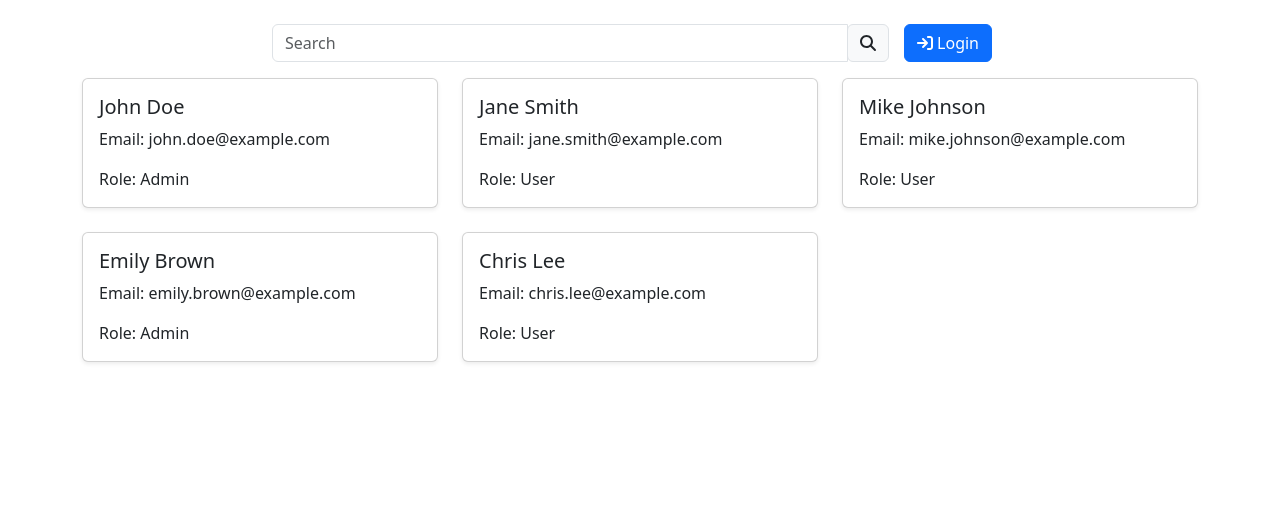
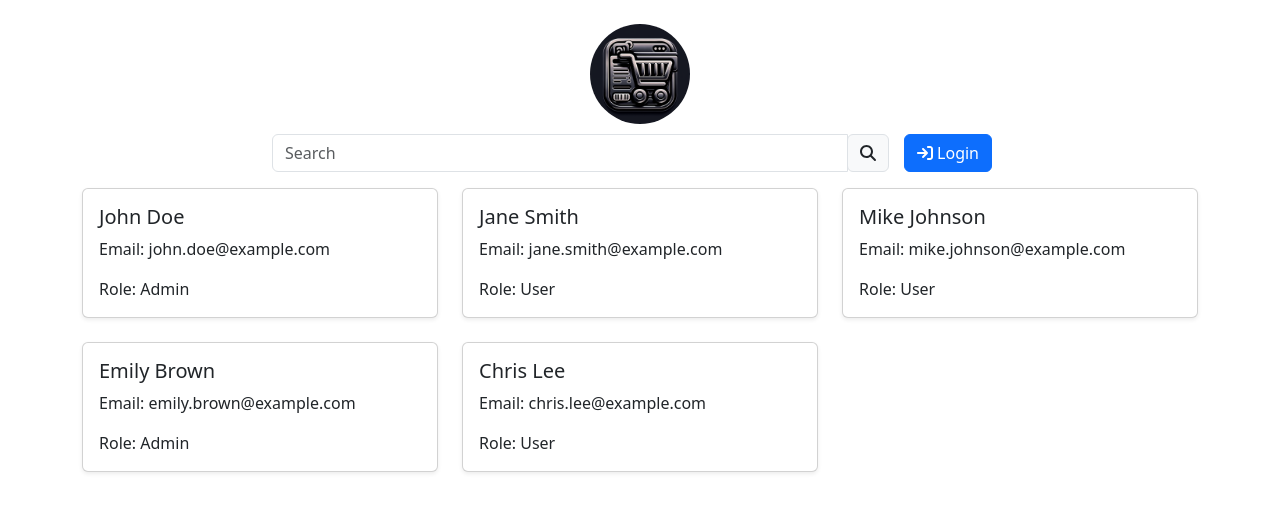
Before and after one commit to MGTheTrain/e-commerce-service, an Angular app in the folder frontend/e-commerce-service-mocked/: page /user in a window 1280 px wide. Shown: the top 512 px of the page. Built offline with nearby package versions, Linux system fonts and the light colour scheme.

Commit message:
add logo asset and consider in header component

```diff
--- a/frontend/e-commerce-service-mocked/src/app/components/header/header.component.css
+++ b/frontend/e-commerce-service-mocked/src/app/components/header/header.component.css
@@ -0,0 +1,10 @@
+.ecommerce-logo {
+    width: 100px;
+    height: 100px;
+    margin-bottom: 10px;
+    border-radius: 50%;
+    display: block;
+    margin-left: auto;
+    margin-right: auto;
+    cursor: pointer;
+  }
--- a/frontend/e-commerce-service-mocked/src/app/components/header/header.component.html
+++ b/frontend/e-commerce-service-mocked/src/app/components/header/header.component.html
@@ -1,5 +1,6 @@
 <div class="row mb-3 justify-content-center">
-    <div class="col-md-8">
+    <div class="col-md-8 text-center">
+      <img src="assets/e-commerce-logo.png" class="ecommerce-logo" (click)="handleLogoClick()">
       <div class="input-group">
         <input type="text" class="form-control" placeholder="Search" [(ngModel)]="searchText">
         <div class="input-group-append">
@@ -22,4 +23,3 @@
         </div>
       </div>
     </div>
-</div>
--- a/frontend/e-commerce-service-mocked/src/app/components/header/header.component.ts
+++ b/frontend/e-commerce-service-mocked/src/app/components/header/header.component.ts
@@ -23,6 +23,9 @@ export class HeaderComponent {
 
   constructor(private router: Router) {}
 
+  handleLogoClick(): void {
+    this.router.navigate(['/']);
+  }
   handleLoginClick(): void {
     this.router.navigate(['/user/login']);
   }
```
Also changed, not shown: frontend/e-commerce-service-mocked/src/assets/e-commerce-logo.png (added). Lines whose indentation alone changed are shown as unchanged.
